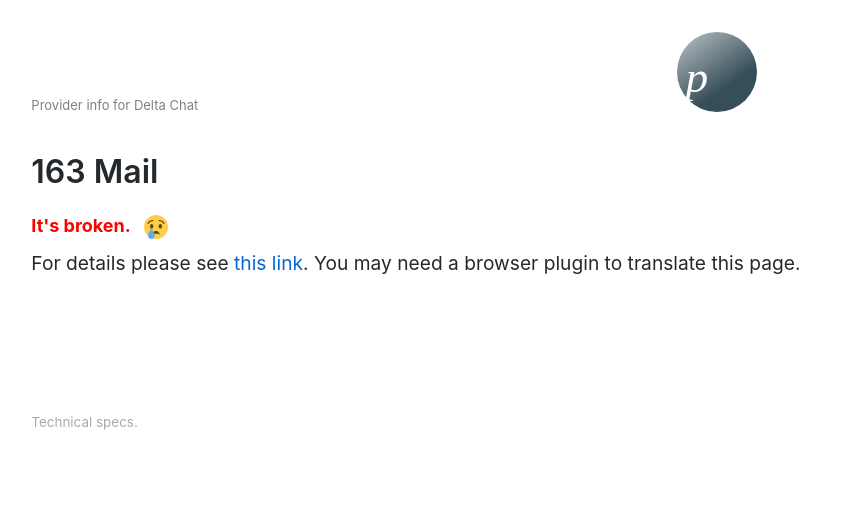
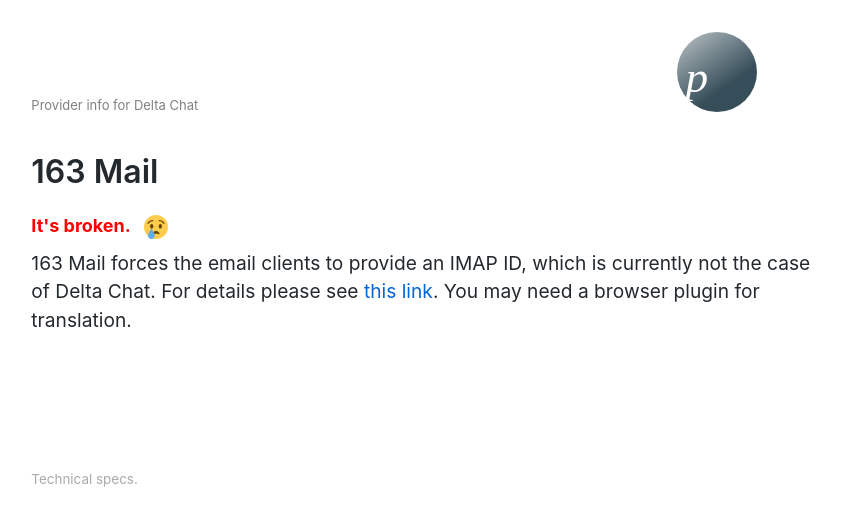
Before and after one commit to deltachat/provider-db, a Jekyll site: the page built from _providers/163.md, in a window 1280 px wide. Shown: the top 526 px of the page, without its empty margins (214-1055 px from the left). Built offline with Jekyll 4.4.1, drawn with Linux system fonts in a browser that asks for light colours.

Commit message:
Added additional information to 163.md

```diff
--- a/_providers/163.md
+++ b/_providers/163.md
@@ -8,5 +8,5 @@
 website: https://mail.163.com/
 ---
 
-For details please see [this
-link](https://help.mail.163.com/faqDetail.do?code=d7a5dc8471cd0c0e8b4b8f4f8e49998b374173cfe9171305fa1ce630d7f67ac211b1978002df8b23). You may need a browser plugin to translate this page.
+163 Mail forces the email clients to provide an IMAP ID, which is currently not the case of Delta Chat. For details please see [this
+link](https://help.mail.163.com/faqDetail.do?code=d7a5dc8471cd0c0e8b4b8f4f8e49998b374173cfe9171305fa1ce630d7f67ac211b1978002df8b23). You may need a browser plugin for translation.
```
